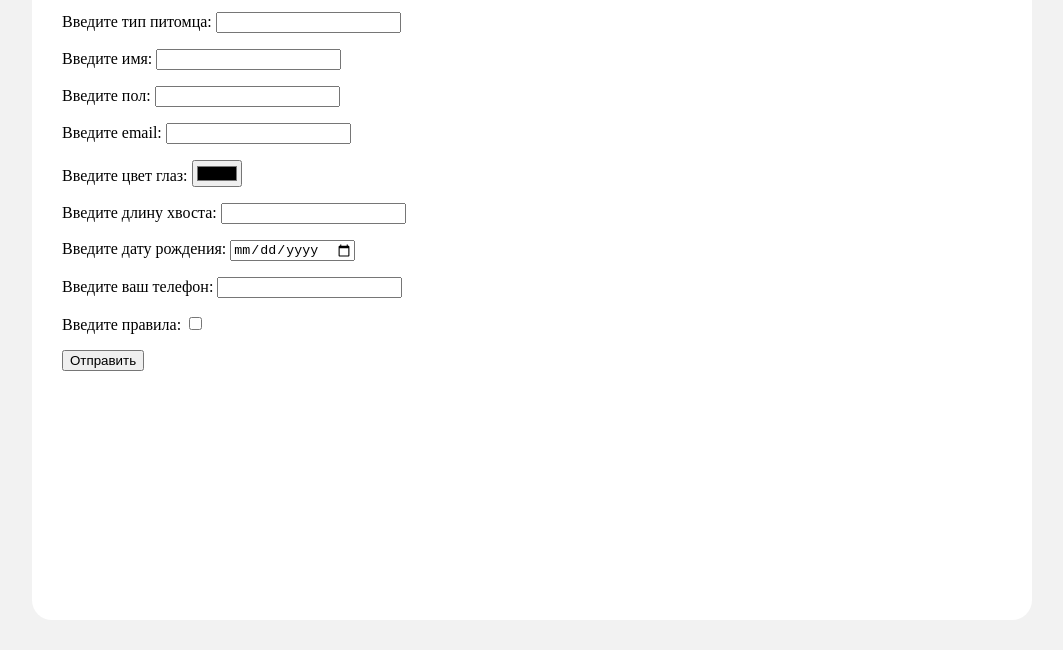
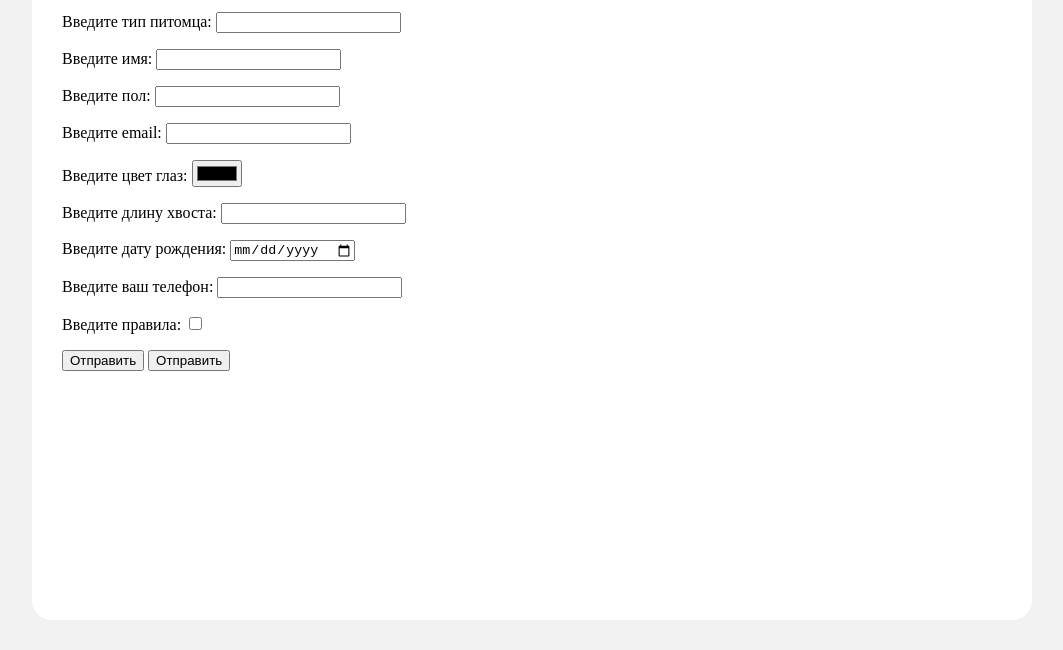
Before and after one commit to IritRTF/5-tables-and-forms, a website: page static/index.html in a window 1280 px wide. Shown: the part 150-800 px from the top of the page, without its empty margins (108-1171 px from the left). Drawn offline with Linux system fonts and the light colour scheme.

Commit message:
Update index.html

```diff
--- a/static/index.html
+++ b/static/index.html
@@ -48,6 +48,7 @@
             <input type="checkbox" name="rules" value = "true" required>
         </p>
         <button type="submit">Отправить</button>
+        <button type="reset">Отправить</button>
       </form>
 
 </main>
```
